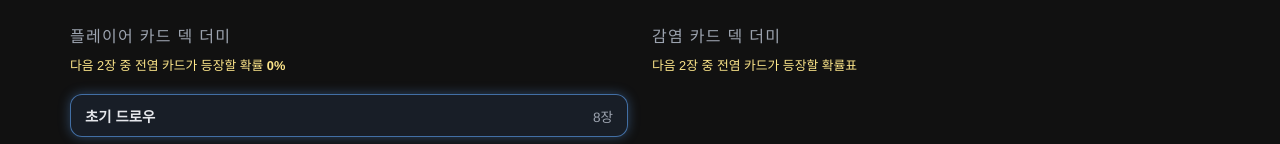
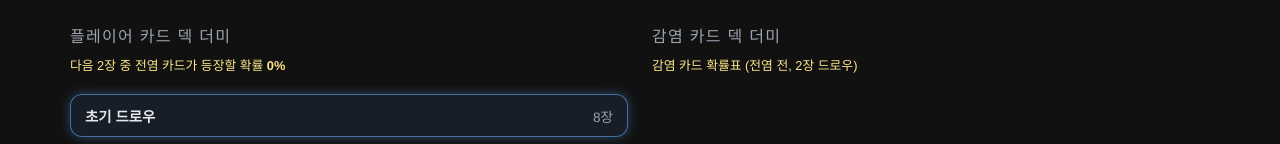
Before and after one commit to lbs1163/pandemic-legacy-deck-counter, a Next.js app: page / in a window 1280 px wide. Shown: the part 289-433 px from the top of the page. Built offline with nearby package versions, Linux system fonts and the light colour scheme.

Commit message:
Fix subtitle

```diff
--- a/components/DeckClient.tsx
+++ b/components/DeckClient.tsx
@@ -621,7 +621,7 @@ export default function DeckClient({ initialData }: DeckClientProps) {
           <div className="deckSummary">
             <span className="deckSummaryTitle">감염 카드 덱 더미</span>
             <p className="probability">
-              다음 2장 중 전염 카드가 등장할 확률표
+              감염 카드 확률표 (전염 {predictEpidemic ? "후" : "전"}, {numDraw}장 드로우)
             </p>
             {/** TODO: Add table for probability */}
             {/** use `showingCityProbabilities` variable and make table */}
```
